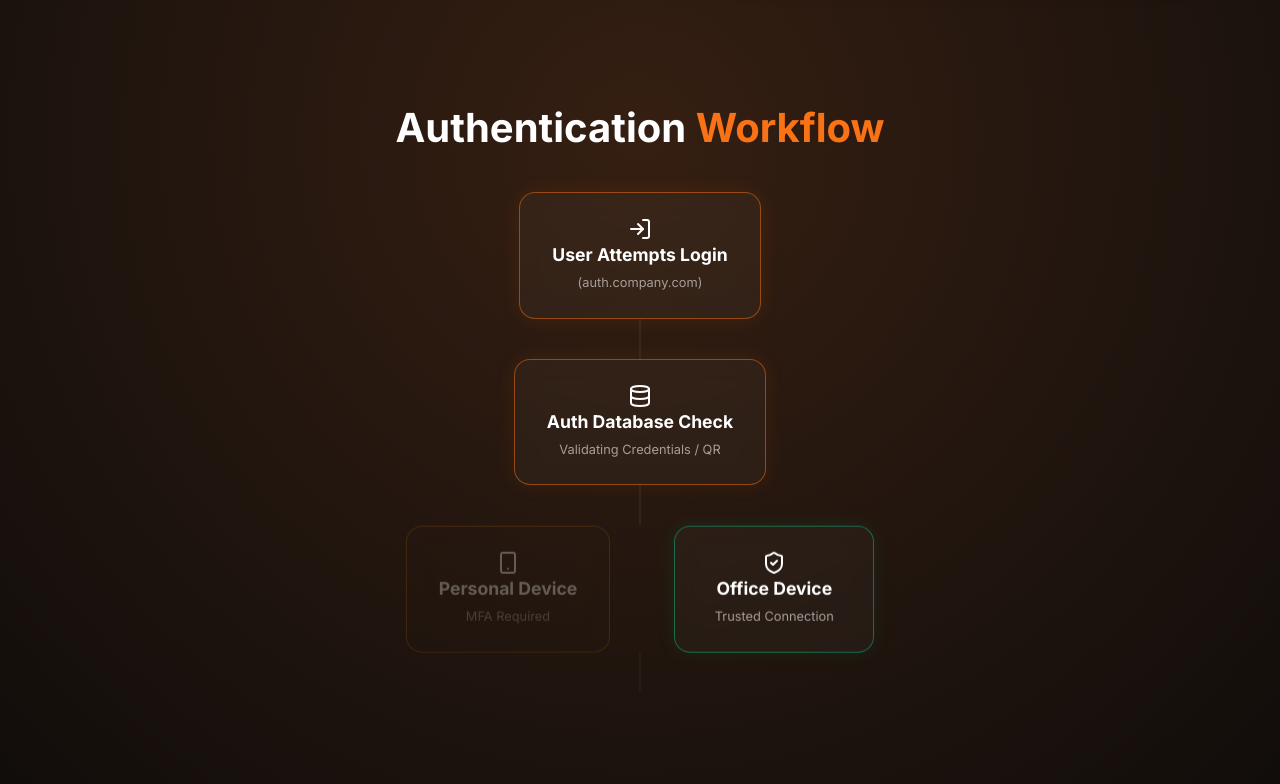
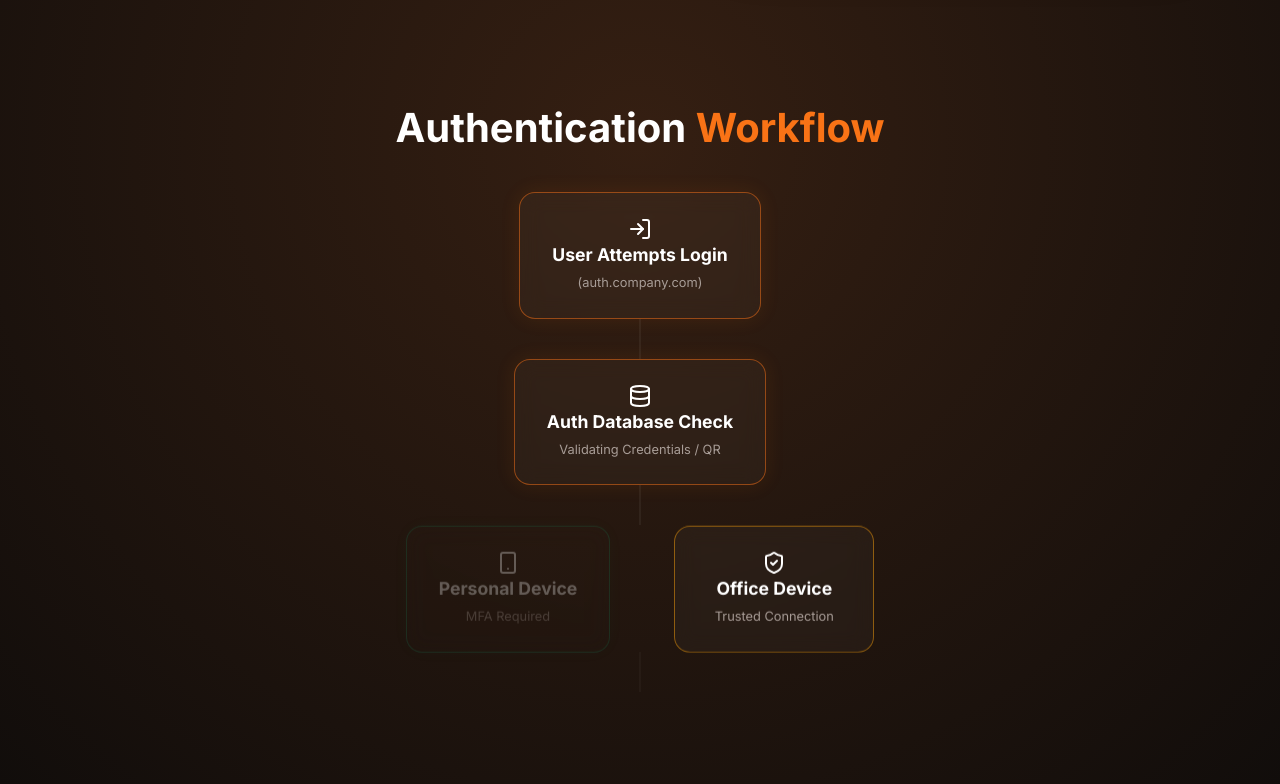
Before and after one commit to logicalaryan/CRM-DESIGN, a website built with Vite: page index.html in a window 1280 px wide. Both pictures are taken after a click on the button "Login". Shown: the part 800-1584 px from the top of the page. Built offline with nearby package versions, Linux system fonts and the light colour scheme.

Commit message:
added highlight

```diff
--- a/index.html
+++ b/index.html
@@ -161,13 +161,13 @@
 
           <!-- LEVEL 3: DEVICE / SECURITY CHECK -->
           <div class="flow-row" style="gap: 4rem;">
-            <div class="flow-node highlight-warning" id="node-mfa">
+            <div class="flow-node highlight-success" id="node-mfa">
               <i data-lucide="smartphone"></i>
               <span>Personal Device</span>
               <small>MFA Required</small>
             </div>
 
-            <div class="flow-node highlight-success" id="node-office" style="opacity: 0.5;">
+            <div class="flow-node highlight-warning" id="node-office" style="opacity: 0.5;">
               <i data-lucide="shield-check"></i>
               <span>Office Device</span>
               <small>Trusted Connection</small>
```
